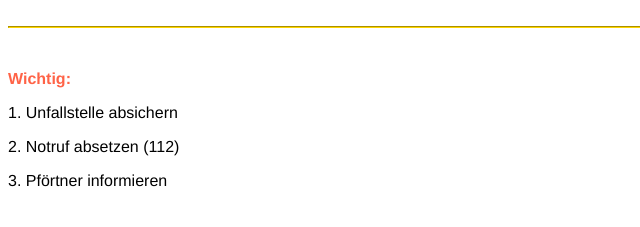
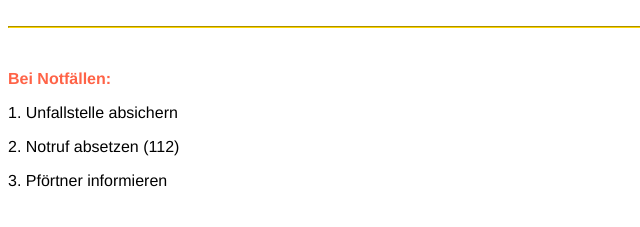
Before and after one commit to MrStreetrider/Verbandbuch-QR-Info, a plain HTML site: page index.html in a window 1280 px wide. Shown: the part 737-964 px from the top of the page, 0-640 px from the left. Drawn offline with Linux system fonts and the light colour scheme.

Commit message:
Update index.html

```diff
--- a/index.html
+++ b/index.html
@@ -22,7 +22,7 @@
 
     <br>
 
-    <p style="font-family:Helvetica Neue, Verdana; font-size: 0,8vw; color:tomato"> <b>Wichtig:</b>
+    <p style="font-family:Helvetica Neue, Verdana; font-size: 0,8vw; color:tomato"> <b>Bei Notfällen:</b>
 
         <br>
 
```
